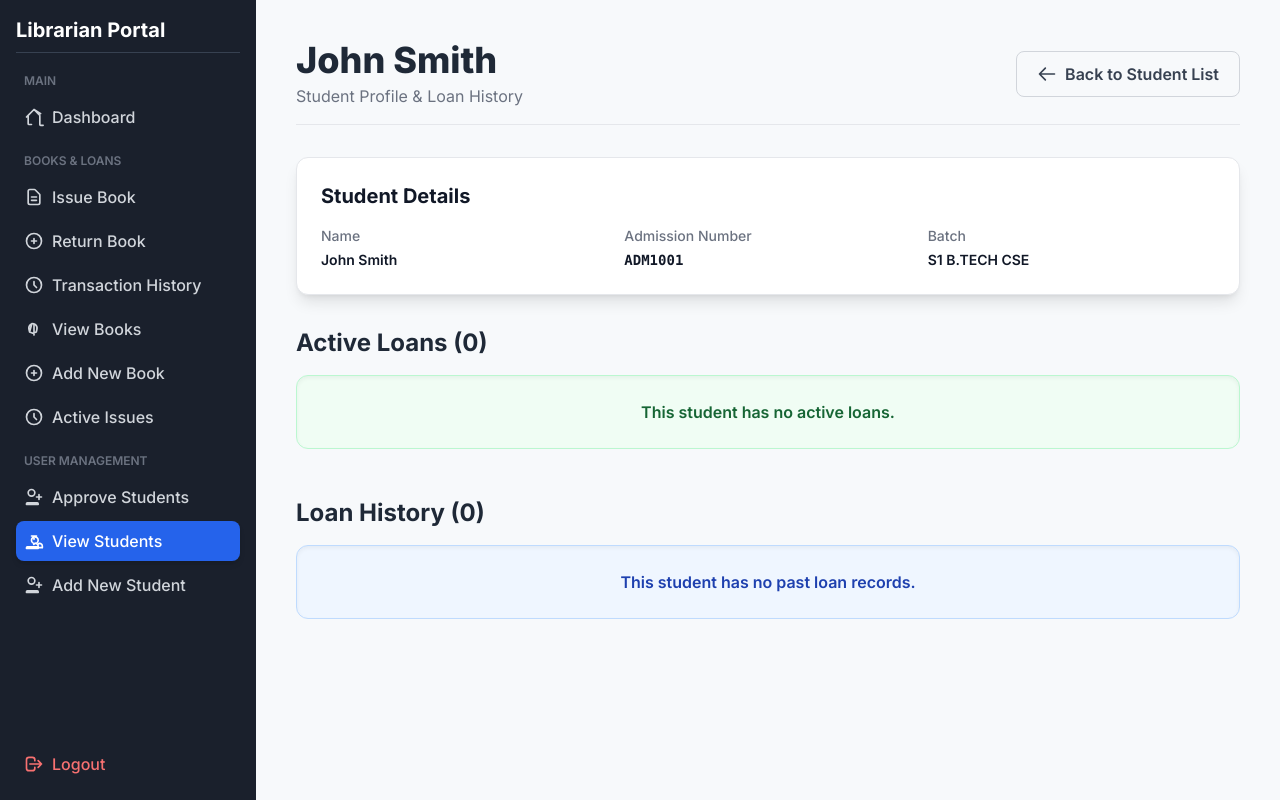
After one commit to liyan-nk/Library-System, a Flask app: page /student_details/1 in a window 1280 px wide. The commit adds this page. Run offline with Flask 3, Linux system fonts and the light colour scheme; a user stored in the database is signed in; data comes from the database, SQL or seed files in the repository; some libraries are stand-ins or nearby versions.

Commit message:
student list

```diff
--- a/app.py
+++ b/app.py
@@ -1107,5 +1107,48 @@ def student_change_password():
 
     return render_template('student_change_password.html', student_info=student_info)
 
+@app.route("/student_details/<int:id>")
+@login_required
+def student_details(id):
+    with get_connection() as conn:
+        # 1. Get Student's basic info
+        student = conn.execute("SELECT * FROM students WHERE id = ?", (id,)).fetchone()
+
+        if not student:
+            flash("Student not found.", "danger")
+            return redirect(url_for('view_students'))
+
+        # 2. Get Student's active loans
+        active_loans_data = conn.execute("""
+            SELECT b.name as book_name, t.issue_date, t.due_date
+            FROM transactions t
+            JOIN books b ON t.book_id = b.id
+            WHERE t.student_id = ? AND t.return_date IS NULL
+            ORDER BY t.due_date ASC
+        """, (id,)).fetchall()
+
+        # Add overdue status in Python
+        today_str = date.today().strftime('%Y-%m-%d')
+        active_loans = []
+        for loan in active_loans_data:
+            loan_dict = dict(loan)
+            loan_dict['is_overdue'] = loan_dict['due_date'] < today_str
+            active_loans.append(loan_dict)
+
+        # 3. Get Student's loan history (returned books)
+        loan_history = conn.execute("""
+            SELECT b.name as book_name, t.issue_date, t.return_date
+            FROM transactions t
+            JOIN books b ON t.book_id = b.id
+            WHERE t.student_id = ? AND t.return_date IS NOT NULL
+            ORDER BY t.return_date DESC
+        """, (id,)).fetchall()
+
+    return render_template("student_details.html",
+                           student=student,
+                           active_loans=active_loans,
+                           loan_history=loan_history)
+
+
 if __name__ == "__main__":
     app.run(debug=True)
--- /dev/null
+++ b/templates/student_details.html
@@ -0,0 +1,182 @@
+<!DOCTYPE html>
+<html lang="en">
+<head>
+    <meta charset="UTF-8">
+    <meta name="viewport" content="width=device-width, initial-scale=1.0">
+    <title>Student Details - {{ student.name }}</title>
+    <script src="https://cdn.tailwindcss.com"></script>
+    <style>
+        @import url('https://fonts.googleapis.com/css2?family=Inter:wght@100..900&display=swap');
+        body { font-family: 'Inter', sans-serif; background-color: #f7f9fb; }
+        .sidebar { background-color: #1a202c; }
+        .nav-link { transition: background-color 0.2s, color 0.2s; }
+        .nav-link:hover, .nav-link-active { background-color: #2d3748; }
+        .overdue-text { color: #c53030; font-weight: 600; }
+    </style>
+</head>
+<body class="min-h-screen">
+    <div class="md:flex">
+        <div class="sidebar w-full md:w-64 p-4 flex-shrink-0 md:flex md:flex-col md:h-screen md:sticky md:top-0">
+            <div class="flex-grow">
+                <h2 class="text-xl font-bold text-white mb-4 border-b border-gray-700 pb-2">Librarian Portal</h2>
+                <nav class="flex flex-col space-y-1">
+                    <span class="text-xs uppercase text-gray-500 px-2 pt-1 pb-1 font-semibold block">Main</span>
+                    <a href="{{ url_for('index') }}" class="nav-link flex items-center p-2 rounded-lg text-gray-300 font-medium">
+                        <svg class="w-5 h-5 mr-2" fill="none" stroke="currentColor" viewBox="0 0 24 24"><path stroke-linecap="round" stroke-linejoin="round" stroke-width="2" d="M3 12l2-2m0 0l7-7 7 7M5 10v10a1 1 0 001 1h3m10-10v10a1 1 0 001 1h3m-3-14L12 3l-7 7"></path></svg>
+                        Dashboard
+                    </a>
+                    <span class="text-xs uppercase text-gray-500 px-2 pt-3 pb-1 font-semibold block">Books & Loans</span>
+                    <a href="{{ url_for('issue_book') }}" class="nav-link flex items-center p-2 rounded-lg text-gray-300 font-medium">
+                        <svg class="w-5 h-5 mr-2" fill="none" stroke="currentColor" viewBox="0 0 24 24"><path stroke-linecap="round" stroke-linejoin="round" stroke-width="2" d="M9 12h6m-6 4h6m2 5H7a2 2 0 01-2-2V5a2 2 0 012-2h5.586a1 1 0 01.707.293l5.414 5.414a1 1 0 01.293.707V19a2 2 0 01-2 2z"></path></svg>
+                        Issue Book
+                    </a>
+                    <a href="{{ url_for('return_book') }}" class="nav-link flex items-center p-2 rounded-lg text-gray-300 font-medium">
+                        <svg class="w-5 h-5 mr-2" fill="none" stroke="currentColor" viewBox="0 0 24 24"><path stroke-linecap="round" stroke-linejoin="round" stroke-width="2" d="M12 9v3m0 0v3m0-3h3m-3 0H9m12 0a9 9 0 11-18 0 9 9 0 0118 0z"></path></svg>
+                        Return Book
+                    </a>
+                    <a href="{{ url_for('transaction_history') }}" class="nav-link flex items-center p-2 rounded-lg text-gray-300 font-medium">
+                        <svg class="w-5 h-5 mr-2" fill="none" stroke="currentColor" viewBox="0 0 24 24"><path stroke-linecap="round" stroke-linejoin="round" stroke-width="2" d="M12 8v4l3 3m6-3a9 9 0 11-18 0 9 9 0 0118 0z"></path></svg>
+                        Transaction History
+                    </a>
+                    <a href="{{ url_for('view_books') }}" class="nav-link flex items-center p-2 rounded-lg text-gray-300 font-medium">
+                        <svg class="w-5 h-5 mr-2" fill="none" stroke="currentColor" viewBox="0 0 24 24"><path stroke-linecap="round" stroke-linejoin="round" stroke-width="2" d="M12 6.253v13m0-13C10.832 5.467 9.5 5.513 8 6.5c-1.832 1.458-2.578 3.849-1.996 6.136l.732 2.932m0 0l3.173 1.269a2 2 0 001.664 0l3.173-1.269.732-2.932c.582-2.287-.164-4.678-1.996-6.136-1.5-1.1-2.832-1.146-4-1.146z"></path></svg>
+                        View Books
+                    </a>
+                    <a href="{{ url_for('add_book') }}" class="nav-link flex items-center p-2 rounded-lg text-gray-300 font-medium">
+                        <svg class="w-5 h-5 mr-2" fill="none" stroke="currentColor" viewBox="0 0 24 24"><path stroke-linecap="round" stroke-linejoin="round" stroke-width="2" d="M12 9v3m0 0v3m0-3h3m-3 0H9m12 0a9 9 0 11-18 0 9 9 0 0118 0z"></path></svg>
+                        Add New Book
+                    </a>
+                    <a href="{{ url_for('active_issues') }}" class="nav-link flex items-center p-2 rounded-lg text-gray-300 font-medium">
+                        <svg class="w-5 h-5 mr-2" fill="none" stroke="currentColor" viewBox="0 0 24 24"><path stroke-linecap="round" stroke-linejoin="round" stroke-width="2" d="M12 8v4l3 3m6-3a9 9 0 11-18 0 9 9 0 0118 0z"></path></svg>
+                        Active Issues
+                    </a>
+                    <span class="text-xs uppercase text-gray-500 px-2 pt-3 pb-1 font-semibold block">User Management</span>
+                    <a href="{{ url_for('approve_students') }}" class="nav-link flex items-center p-2 rounded-lg text-gray-300 font-medium">
+                         <svg class="w-5 h-5 mr-2" fill="none" stroke="currentColor" viewBox="0 0 24 24"><path stroke-linecap="round" stroke-linejoin="round" stroke-width="2" d="M18 9v3m0 0v3m0-3h3m-3 0h-3m-2-5a4 4 0 11-8 0 4 4 0 018 0zM3 20a1 1 0 011-1h12a1 1 0 011 1v1h-14v-1z"></path></svg>
+                        <span>Approve Students</span>
+                        {% if pending_count > 0 %}
+                            <span class="ml-auto bg-red-500 text-white text-xs font-bold px-2 py-0.5 rounded-full">{{ pending_count }}</span>
+                        {% endif %}
+                    </a>
+                    <a href="{{ url_for('view_students') }}" class="nav-link-active flex items-center p-2 rounded-lg text-white bg-blue-600 font-medium shadow-md">
+                        <svg class="w-5 h-5 mr-2" fill="none" stroke="currentColor" viewBox="0 0 24 24"><path stroke-linecap="round" stroke-linejoin="round" stroke-width="2" d="M17 20h5v-2a3 3 0 00-5.356-1.857M17 20v-2a3 3 0 00-5.356-1.857M12 10V6M9 6h6m2 5a4 4 0 11-8 0 4 4 0 018 0zM3 20a1 1 0 011-1h12a1 1 0 011 1v1h-14v-1z"></path></svg>
+                        View Students
+                    </a>
+                    <a href="{{ url_for('add_student') }}" class="nav-link flex items-center p-2 rounded-lg text-gray-300 font-medium">
+                        <svg class="w-5 h-5 mr-2" fill="none" stroke="currentColor" viewBox="0 0 24 24"><path stroke-linecap="round" stroke-linejoin="round" stroke-width="2" d="M18 9v3m0 0v3m0-3h3m-3 0h-3m-2-5a4 4 0 11-8 0 4 4 0 018 0zM3 20a1 1 0 011-1h12a1 1 0 011 1v1h-14v-1z"></path></svg>
+                        Add New Student
+                    </a>
+                </nav>
+            </div>
+            <div class="flex-shrink-0">
+                <a href="{{ url_for('logout') }}" class="nav-link flex items-center p-2 rounded-lg text-red-400 font-medium">
+                    <svg class="w-5 h-5 mr-2" fill="none" stroke="currentColor" viewBox="0 0 24 24"><path stroke-linecap="round" stroke-linejoin="round" stroke-width="2" d="M17 16l4-4m0 0l-4-4m4 4H7m6 4v1a3 3 0 01-3 3H6a3 3 0 01-3-3V7a3 3 0 013-3h4a3 3 0 013 3v1"></path></svg>
+                    Logout
+                </a>
+            </div>
+        </div>
+
+        <main class="flex-grow p-10">
+            <header class="mb-8 flex flex-col md:flex-row justify-between items-start md:items-center pb-4 border-b border-gray-200">
+                <div>
+                    <h1 class="text-4xl font-extrabold text-gray-800">{{ student.name }}</h1>
+                    <p class="text-gray-500 mt-1">Student Profile & Loan History</p>
+                </div>
+                <a href="{{ url_for('view_students') }}" class="mt-4 md:mt-0 px-5 py-2.5 border border-gray-300 text-gray-700 font-semibold rounded-lg hover:bg-gray-50 transition duration-150 flex items-center">
+                    <svg class="w-5 h-5 mr-2" fill="none" stroke="currentColor" viewBox="0 0 24 24"><path stroke-linecap="round" stroke-linejoin="round" stroke-width="2" d="M10 19l-7-7m0 0l7-7m-7 7h18"></path></svg>
+                    Back to Student List
+                </a>
+            </header>
+
+            <!-- Student Profile Card -->
+            <div class="bg-white p-6 rounded-xl shadow-lg border border-gray-200 mb-8">
+                <h3 class="text-xl font-bold text-gray-900 mb-4">Student Details</h3>
+                <div class="grid grid-cols-1 md:grid-cols-3 gap-4 text-sm">
+                    <div>
+                        <dt class="font-medium text-gray-500">Name</dt>
+                        <dd class="mt-1 text-gray-900 font-semibold">{{ student.name }}</dd>
+                    </div>
+                    <div>
+                        <dt class="font-medium text-gray-500">Admission Number</dt>
+                        <dd class="mt-1 text-gray-900 font-semibold font-mono">{{ student.admission_no }}</dd>
+                    </div>
+                    <div>
+                        <dt class="font-medium text-gray-500">Batch</dt>
+                        <dd class="mt-1 text-gray-900 font-semibold">{{ student.batch }}</dd>
+                    </div>
+                </div>
+            </div>
+
+            <!-- Active Loans Section -->
+            <div class="mt-8">
+                <h3 class="text-2xl font-bold text-gray-800 mb-4">Active Loans ({{ active_loans|length }})</h3>
+                {% if active_loans %}
+                    <div class="overflow-x-auto bg-white rounded-xl shadow-lg">
+                        <table class="min-w-full divide-y divide-gray-200">
+                            <thead class="bg-gray-50">
+                                <tr>
+                                    <th class="px-6 py-3 text-left text-xs font-bold text-gray-600 uppercase tracking-wider">Book Title</th>
+                                    <th class="px-6 py-3 text-left text-xs font-bold text-gray-600 uppercase tracking-wider">Issue Date</th>
+                                    <th class="px-6 py-3 text-left text-xs font-bold text-gray-600 uppercase tracking-wider">Due Date</th>
+                                    <th class="px-6 py-3 text-center text-xs font-bold text-gray-600 uppercase tracking-wider">Status</th>
+                                </tr>
+                            </thead>
+                            <tbody class="bg-white divide-y divide-gray-200">
+                                {% for loan in active_loans %}
+                                <tr class="hover:bg-gray-50 transition">
+                                    <td class="px-6 py-4 text-sm font-semibold text-gray-900">{{ loan.book_name }}</td>
+                                    <td class="px-6 py-4 whitespace-nowrap text-sm text-gray-500">{{ loan.issue_date | dateformat }}</td>
+                                    <td class="px-6 py-4 whitespace-nowrap text-sm {{ 'overdue-text' if loan.is_overdue else 'text-gray-500' }}">{{ loan.due_date | dateformat }}</td>
+                                    <td class="px-6 py-4 whitespace-nowrap text-center text-sm">
+                                        {% if loan.is_overdue %}
+                                            <span class="px-3 py-1 inline-flex text-xs leading-5 font-semibold rounded-full bg-red-100 text-red-800">OVERDUE</span>
+                                        {% else %}
+                                            <span class="px-3 py-1 inline-flex text-xs leading-5 font-semibold rounded-full bg-green-100 text-green-800">On Loan</span>
+                                        {% endif %}
+                                    </td>
+                                </tr>
+                                {% endfor %}
+                            </tbody>
+                        </table>
+                    </div>
+                {% else %}
+                    <div class="p-6 bg-green-50 border border-green-200 text-green-800 rounded-xl text-center shadow-inner">
+                        <p class="font-semibold">This student has no active loans.</p>
+                    </div>
+                {% endif %}
+            </div>
+
+            <!-- Loan History Section -->
+            <div class="mt-12">
+                <h3 class="text-2xl font-bold text-gray-800 mb-4">Loan History ({{ loan_history|length }})</h3>
+                 {% if loan_history %}
+                    <div class="overflow-x-auto bg-white rounded-xl shadow-lg">
+                        <table class="min-w-full divide-y divide-gray-200">
+                            <thead class="bg-gray-50">
+                                <tr>
+                                    <th class="px-6 py-3 text-left text-xs font-bold text-gray-600 uppercase tracking-wider">Book Title</th>
+                                    <th class="px-6 py-3 text-left text-xs font-bold text-gray-600 uppercase tracking-wider">Issue Date</th>
+                                    <th class="px-6 py-3 text-left text-xs font-bold text-gray-600 uppercase tracking-wider">Return Date</th>
+                                </tr>
+                            </thead>
+                            <tbody class="bg-white divide-y divide-gray-200">
+                                {% for loan in loan_history %}
+                                <tr class="hover:bg-gray-50 transition">
+                                    <td class="px-6 py-4 text-sm font-semibold text-gray-700">{{ loan.book_name }}</td>
+                                    <td class="px-6 py-4 whitespace-nowrap text-sm text-gray-500">{{ loan.issue_date | dateformat }}</td>
+                                    <td class="px-6 py-4 whitespace-nowrap text-sm text-gray-500">{{ loan.return_date | dateformat }}</td>
+                                </tr>
+                                {% endfor %}
+                            </tbody>
+                        </table>
+                    </div>
+                {% else %}
+                    <div class="p-6 bg-blue-50 border border-blue-200 text-blue-800 rounded-xl text-center shadow-inner">
+                        <p class="font-semibold">This student has no past loan records.</p>
+                    </div>
+                {% endif %}
+            </div>
+        </main>
+    </div>
+</body>
+</html>
```
Also changed, not shown: templates/view_students.html (+6 -2 lines).
